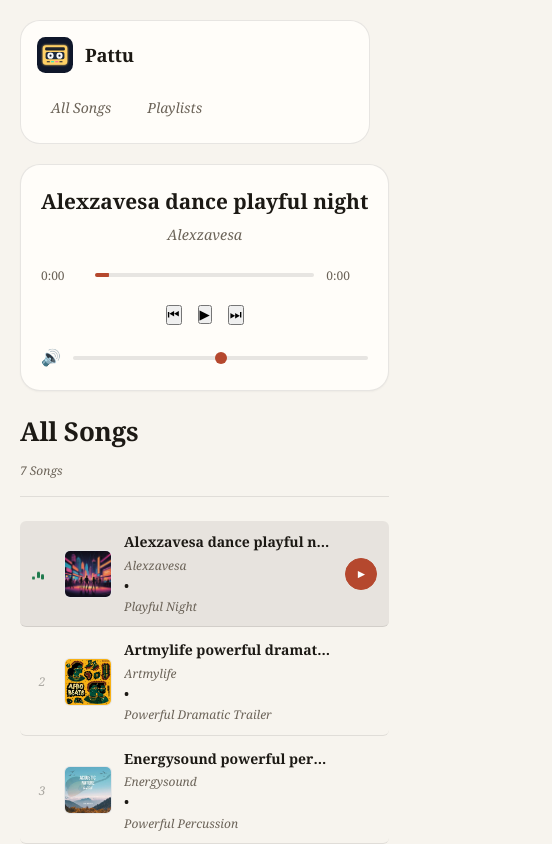
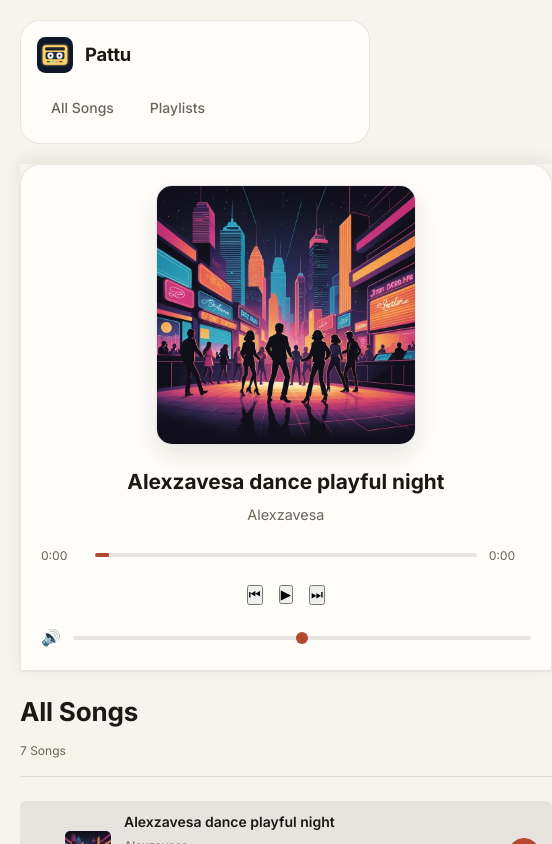
Before and after one commit to sarathkpreman/music-player, a React (Vite) app: page / in a window 390 px wide. Shown: the top 844 px of the page, 552 px wide, since content can reach past the window. Built offline with nearby package versions, Linux system fonts and the light colour scheme.

Commit message:
Fixed style changes and Added Cover in MusicPlayer

```diff
--- a/src/components/Musicplayer.jsx
+++ b/src/components/Musicplayer.jsx
@@ -79,6 +79,24 @@ export const Musicplayer = () => {
     <div className="music-player">
       <audio ref={audioRef} src={currentSong?.url} preload='metadata' crossOrigin='anonymous' onEnded={handleNextSong}/>
 
+
+     <div className="player-cover-wrapper">
+        <img
+          key={currentSong?.id}
+          src={currentSong?.cover}
+          alt={currentSong?.title || 'Album cover'}
+          className="player-cover"
+          onError={(e) => {
+            // Falls back to a generated placeholder if the cover URL is
+            // missing or fails to load, instead of showing a broken-image icon.
+            e.target.onerror = null
+            e.target.src = `https://placehold.co/260x260/f7f4ee/6b6358?text=${encodeURIComponent(currentSong?.title || 'pattu')}`
+          }}
+        />
+      </div>
+
+
+
       <div className="player-info">
         <div className="track-title">
           {currentSong?.title}
--- a/src/index.css
+++ b/src/index.css
@@ -1,3 +1,14 @@
+/* =========================
+   FONTS
+   Single sans-serif (Inter) across the whole app — no italics, no second
+   family. Secondary text (artist names, durations, nav links, etc.) is
+   distinguished by color and weight instead of style/slant.
+   Loaded with font-display: swap so text renders immediately in the
+   fallback stack and swaps in once the webfont loads.
+========================= */
+
+@import url('https://fonts.googleapis.com/css2?family=Inter:wght@400;500;600;700&display=swap');
+
 /* =========================
    TOKENS
 ========================= */
@@ -17,7 +28,10 @@
   --text-muted:     rgba(28, 25, 20, 0.35);
 
   --accent:       #b5482e;
-  --accent-play:  #1f7a4d;
+  --accent-active: #9c3c26;
+  /* Muted, desaturated moss — distinct signal for "now playing" without
+     fighting the terracotta for attention */
+  --accent-play:  #6b8068;
 
   --radius-sm: 6px;
   --radius-md: 10px;
@@ -32,6 +46,14 @@
   --space-4: 16px;
   --space-5: 20px;
   --space-6: 24px;
+
+  /* Warm-tinted shadows instead of generic black, to match the paper tone */
+  --shadow-sm: 0 1px 2px rgba(28, 25, 20, 0.06);
+  --shadow-md: 0 10px 24px rgba(28, 25, 20, 0.1);
+
+  /* Single family for the whole app. Real tabular figures matter here
+     since durations/timestamps use font-variant-numeric: tabular-nums. */
+  --font-sans: "Inter", -apple-system, "Segoe UI", Roboto, sans-serif;
 }
 
 /* =========================
@@ -47,14 +69,22 @@
 body {
   background: var(--bg-base);
   color: var(--text-primary);
-  font-family: "Iowan Old Style", "Georgia", "Times New Roman", serif;
+  font-family: var(--font-sans);
   font-size: 14px;
   line-height: 1.6;
+}
+
+button:focus-visible,
+input:focus-visible,
+[tabindex]:focus-visible {
+  outline: 2px solid var(--accent);
+  outline-offset: 2px;
 }
 
 /* =========================
    APP LAYOUT
 ========================= */
+
 
 .app {
   min-height: 100vh;
@@ -77,7 +107,7 @@ body {
   border: 1px solid var(--border);
   border-radius: var(--radius-xl);
   padding: var(--space-6);
-  box-shadow: 0 1px 2px rgba(28, 25, 20, 0.04);
+  box-shadow: var(--shadow-sm);
 }
 
 /* =========================
@@ -130,7 +160,7 @@ body {
   text-decoration: none;
   color: var(--text-secondary);
   font-size: 13px;
-  font-style: italic;
+  font-weight: 500;
   padding: 7px 12px;
   border-radius: var(--radius-sm);
   transition: background var(--transition), color var(--transition);
@@ -167,7 +197,6 @@ body {
 
 .songs-count {
   font-size: 12px;
-  font-style: italic;
   color: var(--text-secondary);
 }
 
@@ -200,11 +229,6 @@ body {
   background: transparent;
 }
 
-.song-card:focus-visible {
-  outline: 2px solid var(--accent);
-  outline-offset: 2px;
-}
-
 .song-card:hover {
   background: var(--bg-hover);
 }
@@ -232,7 +256,6 @@ body {
 .song-index {
   width: 20px;
   font-size: 12px;
-  font-style: italic;
   color: var(--text-muted);
   flex-shrink: 0;
   text-align: center;
@@ -276,7 +299,7 @@ body {
 
 .song-info p {
   font-size: 12px;
-  font-style: italic;
+  font-weight: 400;
   color: var(--text-secondary);
   white-space: nowrap;
   overflow: hidden;
@@ -318,7 +341,7 @@ body {
   font-size: 12px;
   cursor: pointer;
   transition: transform var(--transition), opacity var(--transition);
-  opacity: 0;
+  opacity: 0.001;
   display: flex;
   align-items: center;
   justify-content: center;
@@ -326,7 +349,8 @@ body {
 }
 
 .song-card:hover .play-btn,
-.song-card.active .play-btn {
+.song-card.active .play-btn,
+.play-btn:focus-visible {
   opacity: 1;
 }
 
@@ -372,11 +396,31 @@ body {
   display: flex;
   flex-direction: column;
   gap: var(--space-5);
-  box-shadow: 0 1px 2px rgba(28, 25, 20, 0.04);
+  box-shadow: var(--shadow-sm);
 }
 
 .music-player:hover {
   border-color: var(--border-hover);
+}
+
+/* =========================
+   PLAYER COVER ART
+========================= */
+
+.player-cover-wrapper {
+  display: flex;
+  justify-content: center;
+}
+
+.player-cover {
+  width: 100%;
+  max-width: 260px;
+  aspect-ratio: 1 / 1;
+  object-fit: cover;
+  border-radius: var(--radius-lg);
+  border: 1px solid var(--border);
+  background: var(--bg-raised);
+  box-shadow: var(--shadow-md);
 }
 
 /* =========================
@@ -399,7 +443,7 @@ body {
 .track-artist {
   margin-top: 4px;
   font-size: 0.9rem;
-  font-style: italic;
+  font-weight: 400;
   color: var(--text-secondary);
 }
 
@@ -441,7 +485,7 @@ body {
   height: 100%;
   background: var(--accent);
   border-radius: inherit;
-  transition: width 1s linear;
+
 }
 
 .progress-range::-webkit-slider-thumb {
@@ -476,8 +520,7 @@ body {
   gap: 16px;
 }
 
-.ctrl-btn,
-.control-btn {
+.ctrl-btn {
   width: 42px;
   height: 42px;
   border: 1px solid var(--border);
@@ -491,16 +534,14 @@ body {
   justify-content: center;
 }
 
-.ctrl-btn:hover,
-.control-btn:hover {
+.ctrl-btn:hover {
   background: var(--bg-hover);
   border-color: var(--border-hover);
   color: var(--text-primary);
   transform: translateY(-1px);
 }
 
-.ctrl-btn.primary,
-.play-btn-main {
+.ctrl-btn.primary {
   width: 58px;
   height: 58px;
   background: var(--accent);
@@ -509,13 +550,12 @@ body {
   font-size: 1.2rem;
 }
 
-.ctrl-btn.primary:hover,
-.play-btn-main:hover {
-  background: #9c3c26;
+.ctrl-btn.primary:hover {
+  background: var(--accent-active);
   transform: scale(1.06);
 }
 
-.play-btn-main:active {
+.ctrl-btn.primary:active {
   transform: scale(0.96);
 }
 
@@ -564,6 +604,9 @@ body {
   background: var(--bg-surface);
   border: 1px solid var(--border);
   border-radius: var(--radius-xl);
+  position: sticky;
+  top: 0;
+  z-index: 100;
 }
 
 .navbar-brand {
@@ -597,7 +640,7 @@ body {
   text-decoration: none;
   color: var(--text-secondary);
   font-size: 14px;
-  font-style: italic;
+  font-weight: 500;
   padding: 8px 14px;
   border-radius: var(--radius-sm);
   transition: background var(--transition), color var(--transition);
@@ -662,7 +705,6 @@ body {
 .playlist-form input::placeholder,
 .song-search::placeholder {
   color: var(--text-muted);
-  font-style: italic;
 }
 
 .playlist-form input:focus,
@@ -697,7 +739,6 @@ body {
 
 .message {
   font-size: 13px;
-  font-style: italic;
   color: var(--text-secondary);
   padding: var(--space-3) 0;
 }
@@ -718,7 +759,7 @@ body {
   border-color: var(--border-hover);
 }
 
-.playlsit-header {
+.playlist-header {
   display: flex;
   justify-content: space-between;
   align-items: center;
@@ -727,7 +768,7 @@ body {
   padding-bottom: var(--space-3);
 }
 
-.playlsit-header h3 {
+.playlist-header h3 {
   font-size: 16px;
   font-weight: 700;
   color: var(--text-primary);
@@ -744,7 +785,7 @@ body {
   background: transparent;
   color: var(--text-secondary);
   font-size: 12px;
-  font-style: italic;
+  font-weight: 500;
   padding: 6px 12px;
   cursor: pointer;
   transition: background var(--transition), color var(--transition), border-color var(--transition);
@@ -784,13 +825,12 @@ body {
   padding: var(--space-1);
   max-height: 220px;
   overflow-y: auto;
-  box-shadow: 0 10px 24px rgba(28, 25, 20, 0.12);
+  box-shadow: var(--shadow-md);
 }
 
 .drop-down-empty {
   padding: var(--space-3);
   font-size: 12.5px;
-  font-style: italic;
   color: var(--text-muted);
   text-align: center;
 }
@@ -824,7 +864,7 @@ body {
 
 .dropdown-item .song-artist {
   font-size: 11.5px;
-  font-style: italic;
+  font-weight: 400;
   color: var(--text-secondary);
   white-space: nowrap;
   overflow: hidden;
@@ -874,7 +914,7 @@ body {
 
 .playlist-song-item .song-artist {
   font-size: 12px;
-  font-style: italic;
+  font-weight: 400;
   color: var(--text-secondary);
   white-space: nowrap;
   overflow: hidden;
@@ -896,19 +936,41 @@ body {
 
 @media (max-width: 900px) {
   .app-main { grid-template-columns: 1fr; }
-  .player-section { position: static; height: auto; }
+
+  .player-section {
+    position: sticky;
+    top: auto;
+    bottom: 0;
+    left: 0;
+    right: 0;
+    width: 100%;
+    height: auto;
+    z-index: 90;
+    box-shadow: 0 -4px 16px rgba(28, 25, 20, 0.08);
+  }
+
   .songs-header { flex-direction: column; align-items: flex-start; gap: var(--space-2); }
   .song-duration { display: none; }
-  .content-section { height: auto; }
+  .content-section {
+    height: auto;
+    overflow-y: visible;
+    padding-bottom: 220px;
+  }
 }
 
 @media (max-width: 768px) {
   .navbar { padding: var(--space-4); flex-direction: column; gap: var(--space-4); align-items: flex-start; }
   .navbar-links { width: 100%; justify-content: flex-start; flex-wrap: wrap; }
   .logo-text { font-size: 1.15rem; }
-  .music-player { padding: 20px; }
-  .play-btn-main, .ctrl-btn.primary { width: 52px; height: 52px; }
-  .control-btn, .ctrl-btn { width: 38px; height: 38px; }
+
+
+  .music-player {
+    padding: 20px;
+    border-radius: var(--radius-xl) var(--radius-xl) 0 0;
+  }
+
+  .ctrl-btn.primary { width: 52px; height: 52px; }
+  .ctrl-btn { width: 38px; height: 38px; }
   .playlist-form { flex-direction: column; }
   .create-btn { padding: 10px 0; }
   .playlist-song-item .song-artist { display: none; }
```
